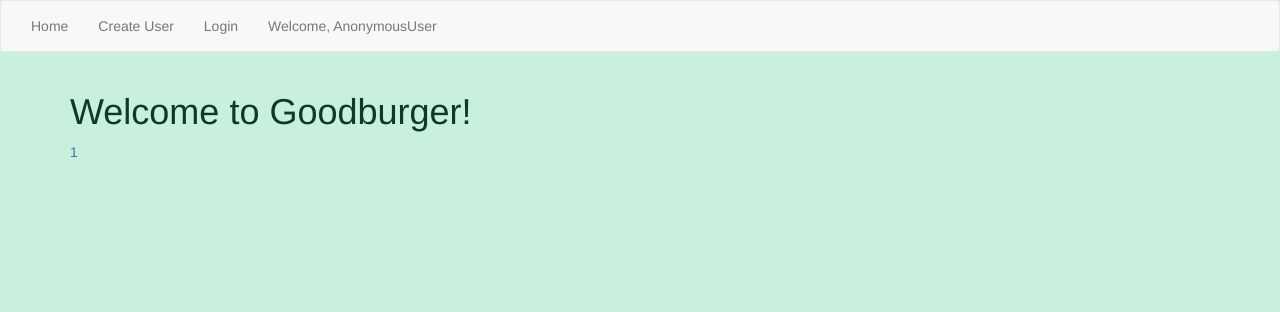
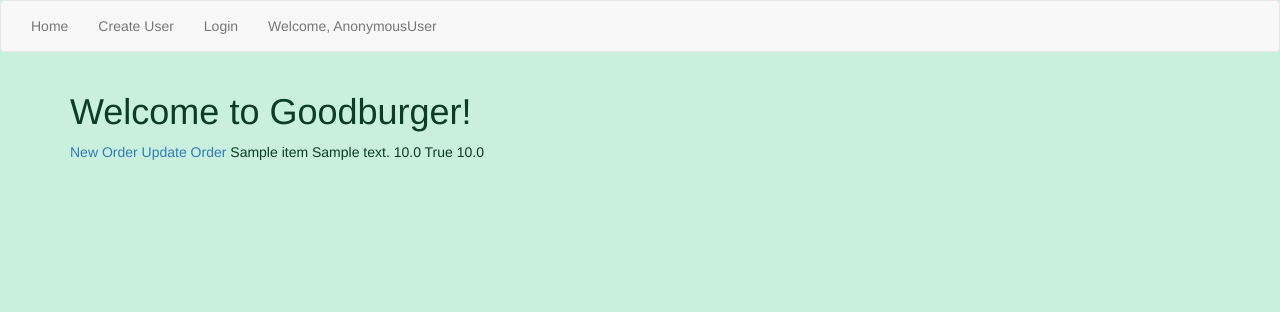
Before and after one commit to tdhuynh/mighty_restaurant, a Django app: page /table/1/ in a window 1280 px wide. Shown: the top 312 px of the page. Run offline with Django 3.2, Linux system fonts and the light colour scheme; tables that the repository leaves empty hold one stand-in row (values such as "Sample post"); some libraries are stand-ins or nearby versions.

Commit message:
order update page working

```diff
--- a/mighty_restaurant/mighty_restaurant/urls.py
+++ b/mighty_restaurant/mighty_restaurant/urls.py
@@ -1,7 +1,8 @@
 from django.conf.urls import url, include
 from django.contrib import admin
 from restaurant_app.views import UserCreateView, OrderCreateView, HomeView, \
-                                 ProfileUpdateView, TableCreateView, TableDetailView
+                                 ProfileUpdateView, TableCreateView, TableDetailView, \
+                                 OrderUpdateView
 
 
 
@@ -9,7 +10,8 @@ urlpatterns = [
     url(r'^admin/', admin.site.urls),
     url(r'^', include('django.contrib.auth.urls')),
     url(r'^$', HomeView.as_view(), name='home_view'),
-    url(r'^order/$', OrderCreateView.as_view(), name='order_create_view'),
+    url(r'^table/(?P<pk>\d+)/order/$', OrderCreateView.as_view(), name='order_create_view'),
+    url(r'^order/(?P<pk>\d+)/$', OrderUpdateView.as_view(), name='order_update_view'),
     url(r'^create_user/$', UserCreateView.as_view(), name='user_create_view'),
     url(r'^accounts/profile/$', ProfileUpdateView.as_view(), name='profile_update_view'),
     url(r'^table/$', TableCreateView.as_view(), name='table_create_view'),
--- a/mighty_restaurant/restaurant_app/models.py
+++ b/mighty_restaurant/restaurant_app/models.py
@@ -1,6 +1,7 @@
 from django.db import models
 from django.dispatch import receiver
 from django.db.models.signals import post_save
+from django.db.models import Sum
 
 ACCESS_LEVELS = [
     ('o', 'owner'),
@@ -52,10 +53,15 @@ class Item(models.Model):
 class Table(models.Model):
     paid = models.BooleanField(default=False)
 
+    def all_orders(self):
+        return Order.objects.filter(table=self)
+
     @property
     def total(self):
-        return sum(Order.objects.filter(table=self).filter(Order.item.price))
+        return sum(food.item.price for food in self.all_orders())
 
+    def __str__(self):
+        return str(self.id)
 
 class Order(models.Model):
     user = models.ForeignKey('auth.User')
@@ -64,7 +70,9 @@ class Order(models.Model):
     notes = models.TextField(null=True, blank=True)
     completed = models.BooleanField(default=False)
 
-    def __str__(self):
-        return self.user.username
-        return self.item
-        return self.table
+    # def __str__(self):
+    #     return "{} {}".format(self.item.name, self.table.id)
+
+
+    # def total(self):
+    #     return Items.objects.filter(item)
--- a/mighty_restaurant/restaurant_app/views.py
+++ b/mighty_restaurant/restaurant_app/views.py
@@ -21,13 +21,28 @@ class UserCreateView(CreateView):
 
 class OrderCreateView(CreateView):
     model = Order
-    success_url = "/"
-    fields = ('item', 'table', 'notes')
+    fields = ('item', 'notes')
 
     def get_context_data(self, **kwargs):
         context = super().get_context_data(**kwargs)
         context["order"] = Order.objects.all()
         return context
+
+    def form_valid(self, form):
+        instance = form.save(commit=False)
+        instance.user = self.request.user
+        instance.table = Table.objects.get(id=self.kwargs['pk'])
+        return super().form_valid(form)
+
+    def get_success_url(self, **kwargs):
+        return reverse_lazy('table_detail_view', args=[int(self.kwargs['pk'])])
+
+
+class OrderUpdateView(UpdateView):
+    model = Order
+    success_url = reverse_lazy('table_create_view')
+    fields = ('item', 'notes')
+
 
 class ProfileUpdateView(UpdateView):
     template_name = 'profile.html'
--- a/mighty_restaurant/templates/base.html
+++ b/mighty_restaurant/templates/base.html
@@ -22,7 +22,7 @@
         {% if not request.user.is_authenticated %}
       <li><a href="{% url 'login' %}">Login</a></li>
         {% else %}
-      <li><a href="{% url 'logout' %}?next={% url 'order_create_view' %}">Logout</a></li>
+      <li><a href="{% url 'logout' %}?next={% url 'home_view' %}">Logout</a></li>
       {% endif %}
       <li><a href="#">Welcome, {{ request.user }}</a></li>
       <hr>
--- a/mighty_restaurant/templates/restaurant_app/table_detail.html
+++ b/mighty_restaurant/templates/restaurant_app/table_detail.html
@@ -1,8 +1,16 @@
 {% extends 'base.html' %}
 {% block content %}
-  <a href="{#}">{{ table.id }}</a>
-{% for order in order_list %}
-  {{ order. }}
+
+<a href="{% url 'order_create_view' object.id %}">New Order</a>
+
+{% for order in object.all_orders %}
+<a href="{% url 'order_update_view' order.id %}">Update Order</a>
+
+  {{ order.item }}
+  {{ order.notes }}
+  {{ order.item.price }}
 {% endfor %}
+  {{ object.paid }}
+  {{ object.total }}
 
 {% endblock %}
--- a/mighty_restaurant/templates/restaurant_app/table_form.html
+++ b/mighty_restaurant/templates/restaurant_app/table_form.html
@@ -8,7 +8,7 @@
   <input type="submit" name="" value="Create Table">
 </form>
 {% for table in table_list %}
-  <a href="{#}">{{ table.id }}</a>
+  <a href="{% url 'table_detail_view' table.id %}">{{ table.id }}</a>
 {% endfor %}
 </div>
 {% endblock %}
```
Also changed, not shown: mighty_restaurant/templates/restaurant_app/order_form.html (+11 -2 lines).
